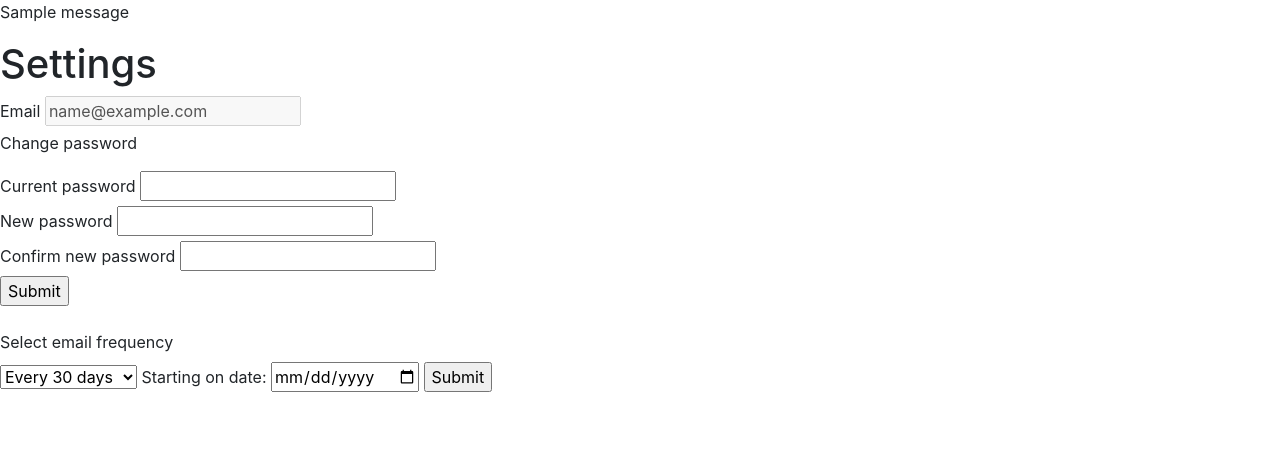
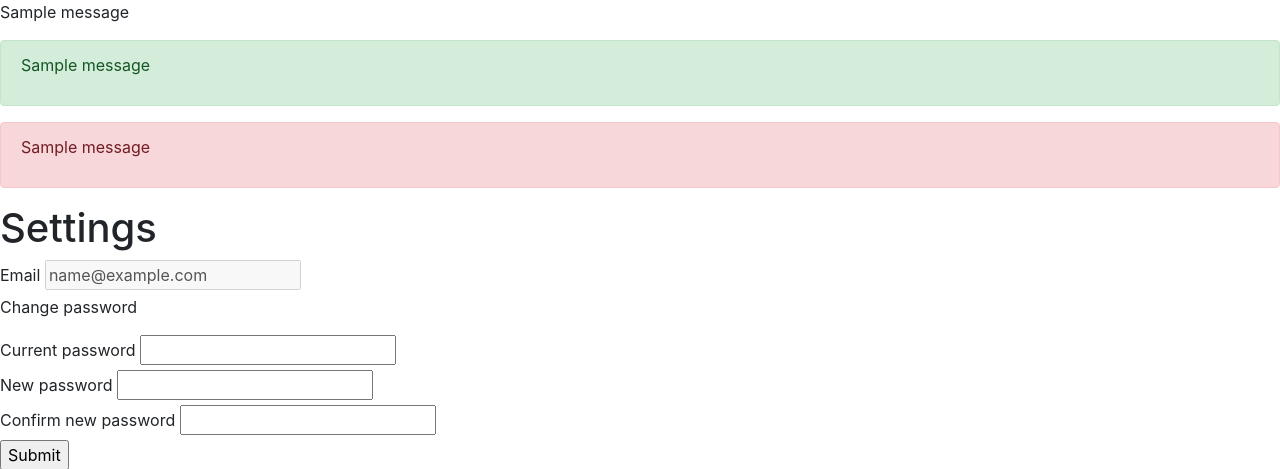
Before and after one commit to kayteecannon/hb-capstone-project, a Flask app: page /user/1/settings in a window 1280 px wide. Shown: the top 469 px of the page. Run offline with Flask 2, Linux system fonts and the light colour scheme; tables that the repository leaves empty hold one stand-in row (values such as "Sample post"); one stand-in notice (Sample message) is shown; some libraries are stand-ins or nearby versions.

Commit message:
Implements success and error UI for Flash messages

```diff
--- a/templates/user-settings.html
+++ b/templates/user-settings.html
@@ -2,6 +2,21 @@
 {% block title %}Settings{% endblock %}
 
 {% block body %}
+      {% for msg in get_flashed_messages(category_filter='info') %}
+      <section class="alert alert-success" role="alert">
+        <p>
+        {{ msg }}
+      </p>
+      </section>
+      {% endfor %}
+      {% for msg in get_flashed_messages(category_filter='error') %}
+      <section class="alert alert-danger" role="alert">
+        <p>
+        {{ msg }}
+      </p>
+      </section>
+      {% endfor %}
+
   <h1>Settings</h1>
   <form action="/set-new-password" method="POST">
     <label for="email">Email</label>
```
